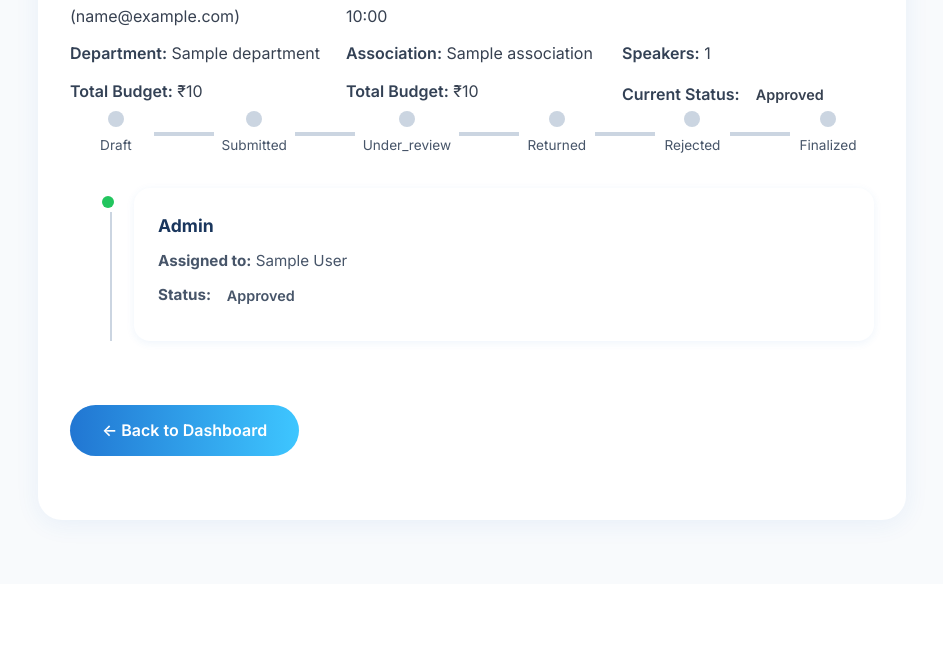
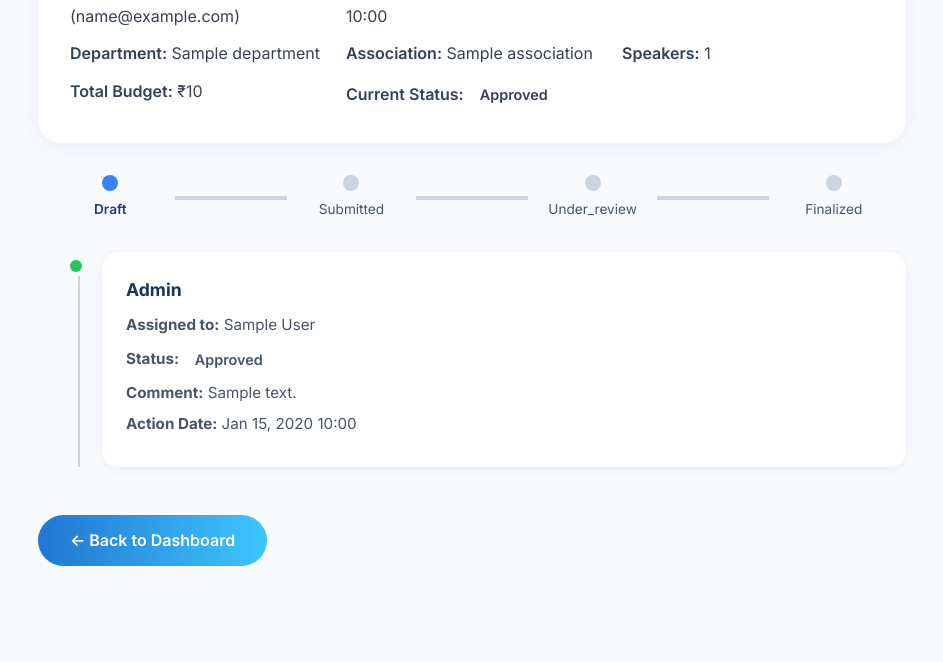
Before and after one commit to mgi25/IQAC-Suite, a Django app: page /emt/proposal-status/1/ in a window 1280 px wide. Shown: the part 354-1016 px from the top of the page, without its empty margins (168-1111 px from the left). Before the commit the page ends 884 px from the top, so only its background shows below. Run offline with Django 5.2, Linux system fonts and the light colour scheme; a user stored in the database is signed in; tables that the repository leaves empty hold one stand-in row (values such as "Sample post"); parts of the project's set-up code (start-up, migrations or seed data) failed here and were passed over.

Commit message:
FIX:View More Details

```diff
--- a/emt/templates/emt/proposal_status_detail.html
+++ b/emt/templates/emt/proposal_status_detail.html
@@ -15,28 +15,25 @@
       <div><span class="label">Department:</span> {{ proposal.department.name }}</div>
       <div><span class="label">Association:</span> {{ proposal.association.name }}</div>
       <div><span class="label">Speakers:</span> {{ proposal.speakerprofile_set.count }}</div>
-      <div><span class="label">Total Budget:</span> ₹{{ budget_total }}
+      <div><span class="label">Total Budget:</span> ₹{{ budget_total }}</div>
+      <div>
+        <span class="label">Current Status:</span>
+        <span class="status-badge status-{{ proposal.status }}">
+          {{ proposal.status|capfirst }}
+        </span>
       </div>
-      <div>
-    <span class="label">Total Budget:</span>
-    ₹{{ budget_total }}
+    </div>
   </div>
-  <div>
-    <span class="label">Current Status:</span>
-    <span class="status-badge status-{{ proposal.status }}">
-      {{ proposal.status|capfirst }}
-    </span>
-  </div>
-</div>
+
   <!-- — Horizontal Stepper — -->
   <div class="status-graph">
     {% for status in statuses %}
-      <div class="node {% if forloop.counter0 <= proposal.status_index %}active{% endif %}">
+      <div class="node {% if forloop.counter0 <= status_index %}active{% endif %}">
         <div class="node-circle"></div>
         <div class="node-label">{{ status|capfirst }}</div>
       </div>
       {% if not forloop.last %}
-        <div class="connector {% if forloop.counter0 < proposal.status_index %}active{% endif %}"></div>
+        <div class="connector {% if forloop.counter0 < status_index %}active{% endif %}"></div>
       {% endif %}
     {% endfor %}
   </div>
@@ -56,9 +53,12 @@
                 {{ step.status|capfirst }}
               </span>
             </p>
-            <p>
-              <strong>
-
+            {% if step.comment %}
+            <p><strong>Comment:</strong> {{ step.comment }}</p>
+            {% endif %}
+            {% if step.approved_at %}
+            <p><strong>Action Date:</strong> {{ step.approved_at|date:"M d, Y H:i" }}</p>
+            {% endif %}
           </div>
         </li>
       {% endfor %}
--- a/emt/views.py
+++ b/emt/views.py
@@ -371,32 +371,44 @@ def submit_expense_details(request, proposal_id):
 # ──────────────────────────────
 @login_required
 def proposal_status_detail(request, proposal_id):
-    # 1) fetch the proposal
     proposal = get_object_or_404(
         EventProposal,
         id=proposal_id,
         submitted_by=request.user
     )
 
-    # 2) get all approval steps in order
+    # Get approval steps
     approval_steps = ApprovalStep.objects.filter(
         proposal=proposal
     ).order_by('step_order')
 
-    # 3) compute the total budget by querying ExpenseDetail directly
-    #    (instead of proposal.expensedetail_set)
-    budget_agg = ExpenseDetail.objects.filter(
+    # Total budget calculation
+    budget_total = ExpenseDetail.objects.filter(
         proposal=proposal
-    ).aggregate(total=Sum('amount'))
-    budget_total = budget_agg['total'] or 0
+    ).aggregate(total=Sum('amount'))['total'] or 0
 
-    # 4) render
+    # ✅ Dynamically assign statuses
+    db_status = (proposal.status or '').strip().lower()
+
+    if db_status == 'rejected':
+        statuses = ['draft', 'submitted', 'under_review', 'rejected']
+    else:
+        statuses = ['draft', 'submitted', 'under_review', 'finalized']
+
+    status_index = statuses.index(db_status) if db_status in statuses else 0
+    progress_percent = int((status_index + 1) * 100 / len(statuses))
+    current_label = statuses[status_index].replace('_', ' ').capitalize()
+
     return render(request, 'emt/proposal_status_detail.html', {
-        'proposal':       proposal,
+        'proposal': proposal,
         'approval_steps': approval_steps,
-        'budget_total':   budget_total,
-        'statuses':       ['draft', 'submitted', 'under_review', 'returned', 'rejected', 'finalized'],
+        'budget_total': budget_total,
+        'statuses': statuses,
+        'status_index': status_index,
+        'progress_percent': progress_percent,
+        'current_label': current_label,
     })
+
 # ──────────────────────────────
 # PENDING REPORTS, GENERATION, SUCCESS
 # ──────────────────────────────
```
